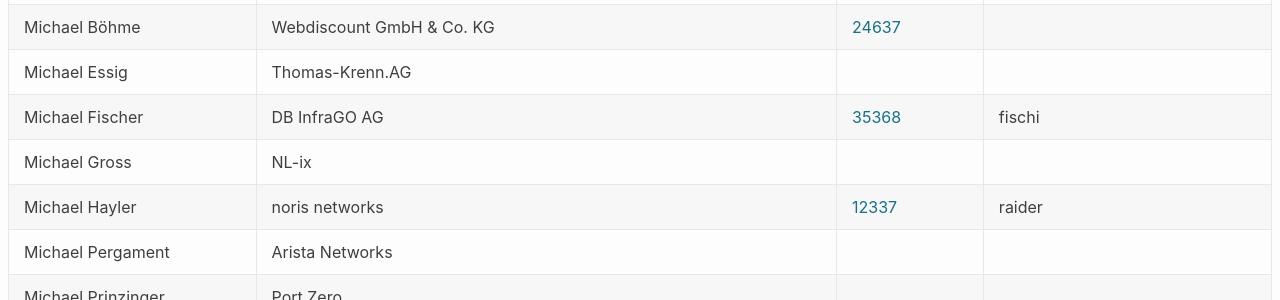
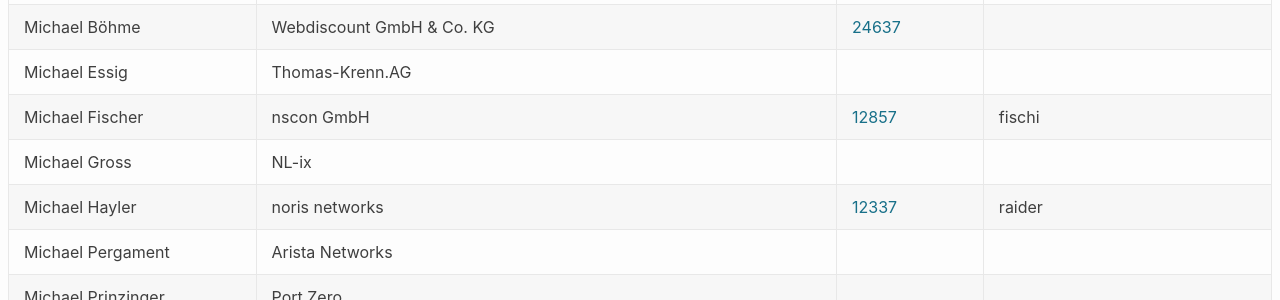
Before and after one commit to denog/pretix-attendeelist, a Jekyll site: the page built from denog16/index.markdown, in a window 1280 px wide and 900 px high, scrolled down 13816 px. Shown: the part 153-453 px from the top of the window. Built offline with Jekyll 4.4.1, drawn with Linux system fonts in a browser that asks for light colours.

Commit message:
Latest data: Tue Oct 29 21:47:58 UTC 2024

```diff
--- a/_data/attendees_denog16_onsite.json
+++ b/_data/attendees_denog16_onsite.json
@@ -1849,9 +1849,9 @@
   },
   {
     "name": "Michael Fischer",
-    "company": "DB InfraGO AG",
+    "company": "nscon GmbH",
     "irc": "fischi",
-    "asn": "35368"
+    "asn": "12857"
   },
   {
     "name": "Michael Gross",
```
